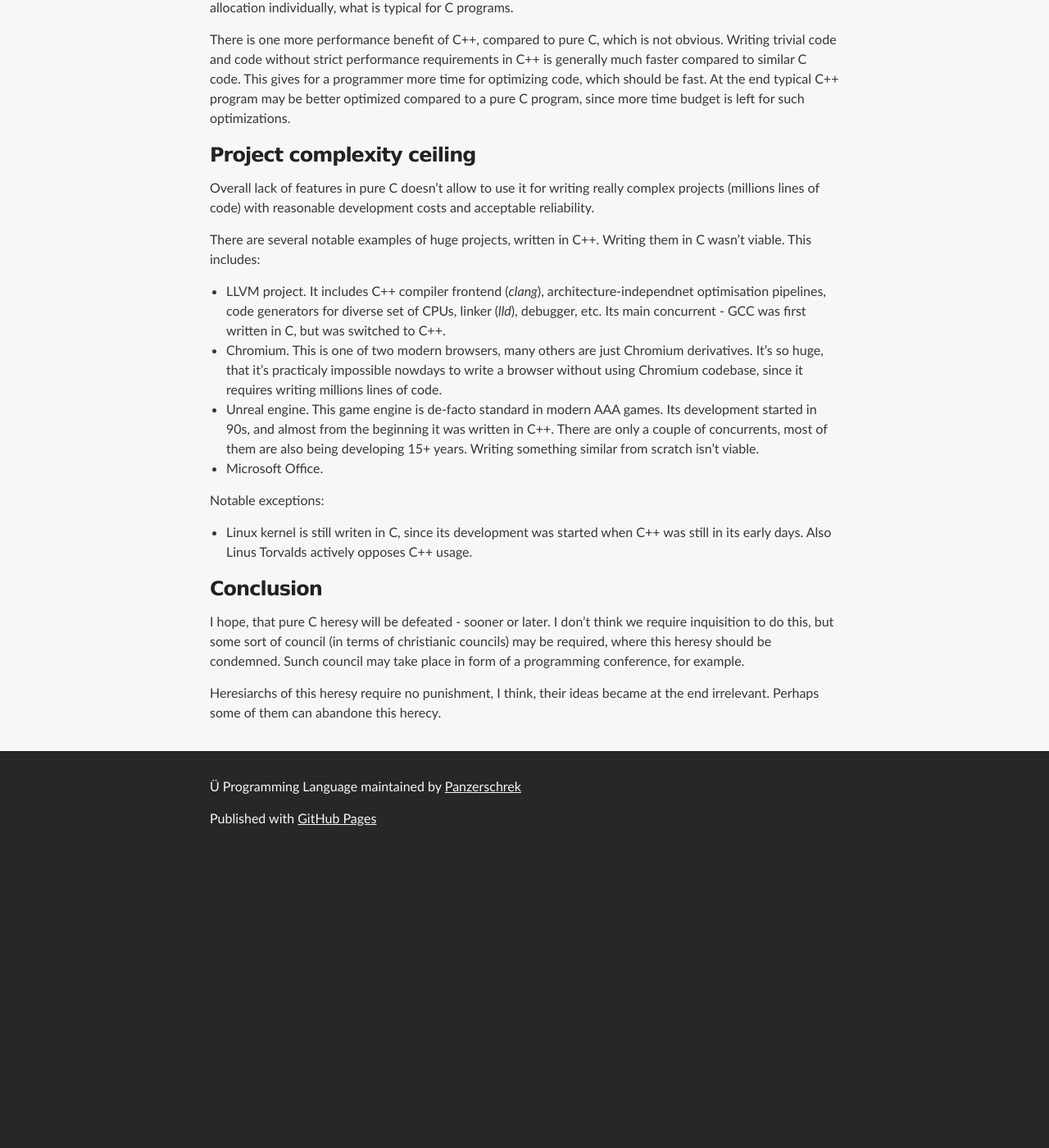
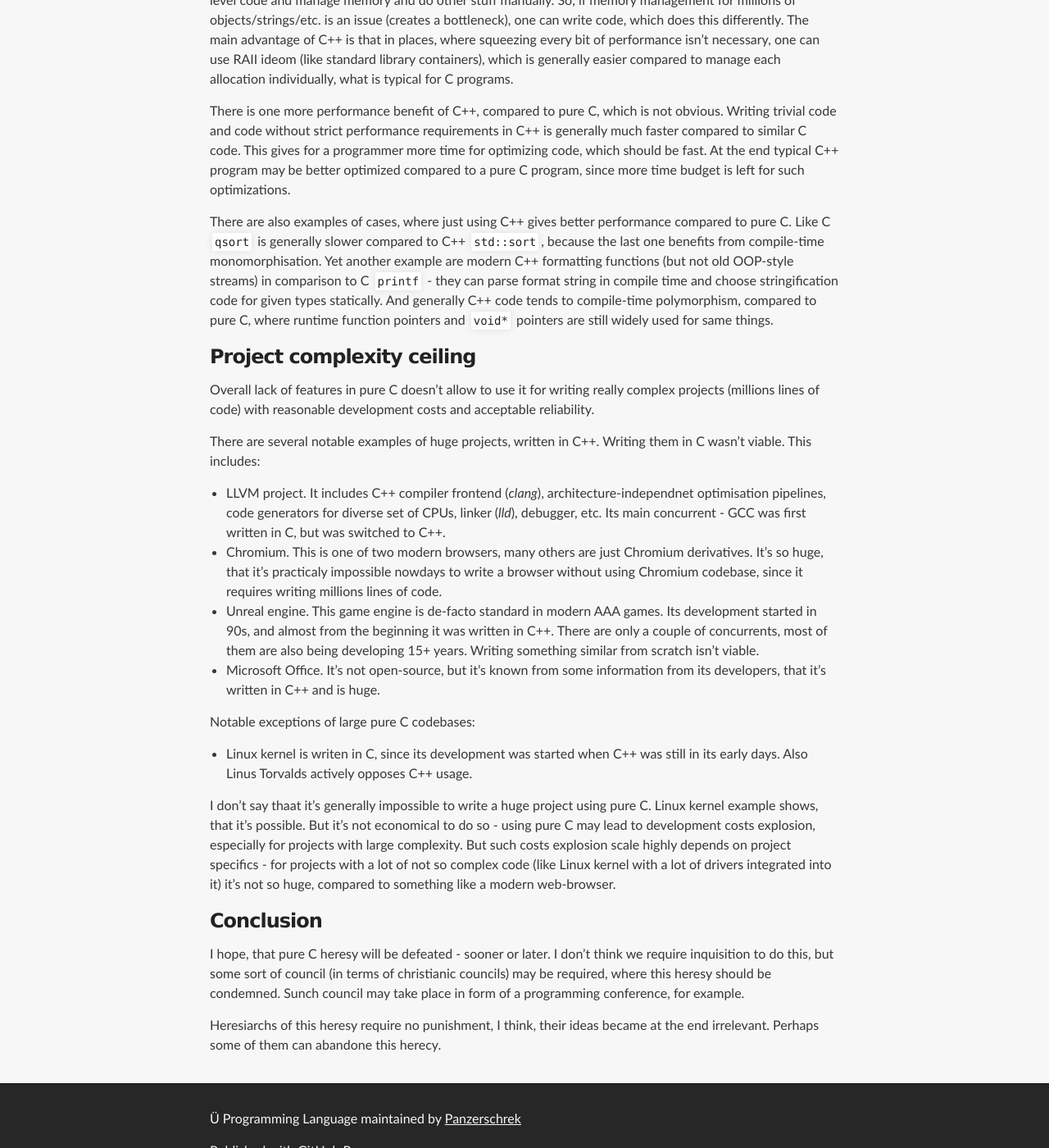
Before and after one commit to Panzerschrek/U-00DC-Sprache-site, a Jekyll site: the page built from _posts/2025-07-16-c-heresy.md, in a window 1280 px wide and 1400 px high, scrolled down 4888 px. Shown: the whole window at 82% size. Built offline with Jekyll 4.4.1, drawn with Linux system fonts in a browser that asks for light colours; our own code applies the rules of GitHub Pages for plain Markdown files; before the commit the page ends 5933 px from its top, so only the background shows below that; some of the changed text lies outside the part shown.

Commit message:
Prodolženije napisanija statji.

```diff
--- a/_posts/2025-07-16-c-heresy.md
+++ b/_posts/2025-07-16-c-heresy.md
@@ -46,6 +46,11 @@ Go programming language is also a good example of pure C heresy, but somewhat ev
 It tries to be as simple as C, but with addition of some really necessary elements, like built-in arrays, strings, hash-tables.
 But it rejects a lot of C++ innovations, including templates.
 Recently generics were added, but it's too late, this should be done from the start.
+
+[Odin](https://odin-lang.org/) programming language also tries to be a better C.
+And it really adds many interesting imporvements and it even has some sort of templates (parametric generics).
+But it's still fundamentally flawed - it has no proper destructors, only `defer`.
+Thus it's yet another form of pure C heresy.
 
 
 ### C++ as better C
@@ -211,6 +216,11 @@ Writing trivial code and code without strict performance requirements in C++ is
 This gives for a programmer more time for optimizing code, which should be fast.
 At the end typical C++ program may be better optimized compared to a pure C program, since more time budget is left for such optimizations.
 
+There are also examples of cases, where just using C++ gives better performance compared to pure C.
+Like C `qsort` is generally slower compared to C++ `std::sort`, because the last one benefits from compile-time monomorphisation.
+Yet another example are modern C++ formatting functions (but not old OOP-style streams) in comparison to C `printf` - they can parse format string in compile time and choose stringification code for given types statically.
+And generally C++ code tends to compile-time polymorphism, compared to pure C, where runtime function pointers and `void*` pointers are still widely used for same things.
+
 
 ### Project complexity ceiling
 
@@ -232,11 +242,17 @@ This includes:
   There are only a couple of concurrents, most of them are also being developing 15+ years.
   Writing something similar from scratch isn't viable.
 * Microsoft Office.
+  It's not open-source, but it's known from some information from its developers, that it's written in C++ and is huge.
 
-Notable exceptions:
+Notable exceptions of large pure C codebases:
 
-* Linux kernel is still writen in C, since its development was started when C++ was still in its early days.
+* Linux kernel is writen in C, since its development was started when C++ was still in its early days.
   Also Linus Torvalds actively opposes C++ usage.
+
+I don't say thaat it's generally impossible to write a huge project using pure C.
+Linux kernel example shows, that it's possible.
+But it's not economical to do so - using pure C may lead to development costs explosion, especially for projects with large complexity.
+But such costs explosion scale highly depends on project specifics - for projects with a lot of not so complex code (like Linux kernel with a lot of drivers integrated into it) it's not so huge, compared to something like a modern web-browser.
 
 
 ### Conclusion
```
